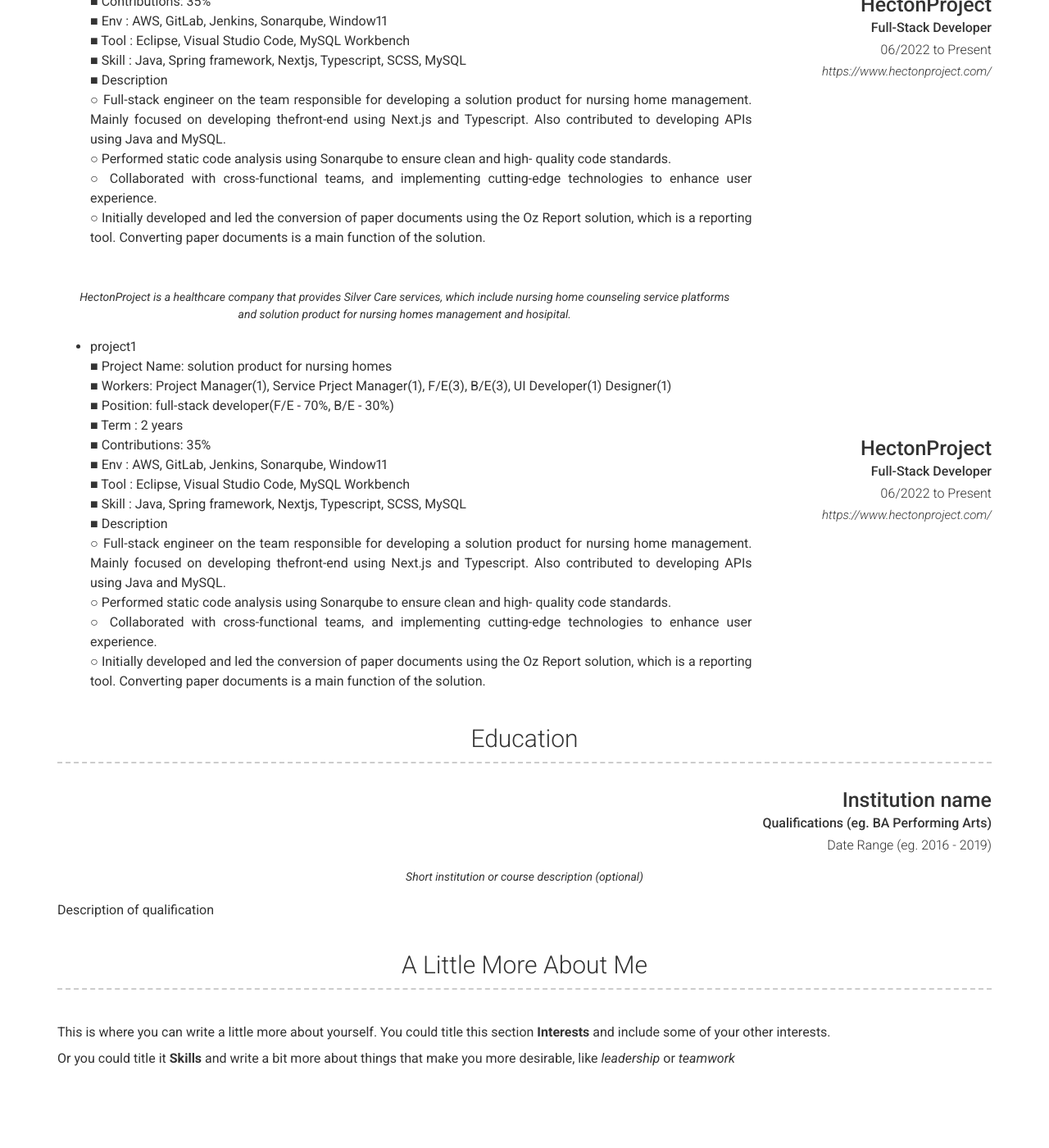
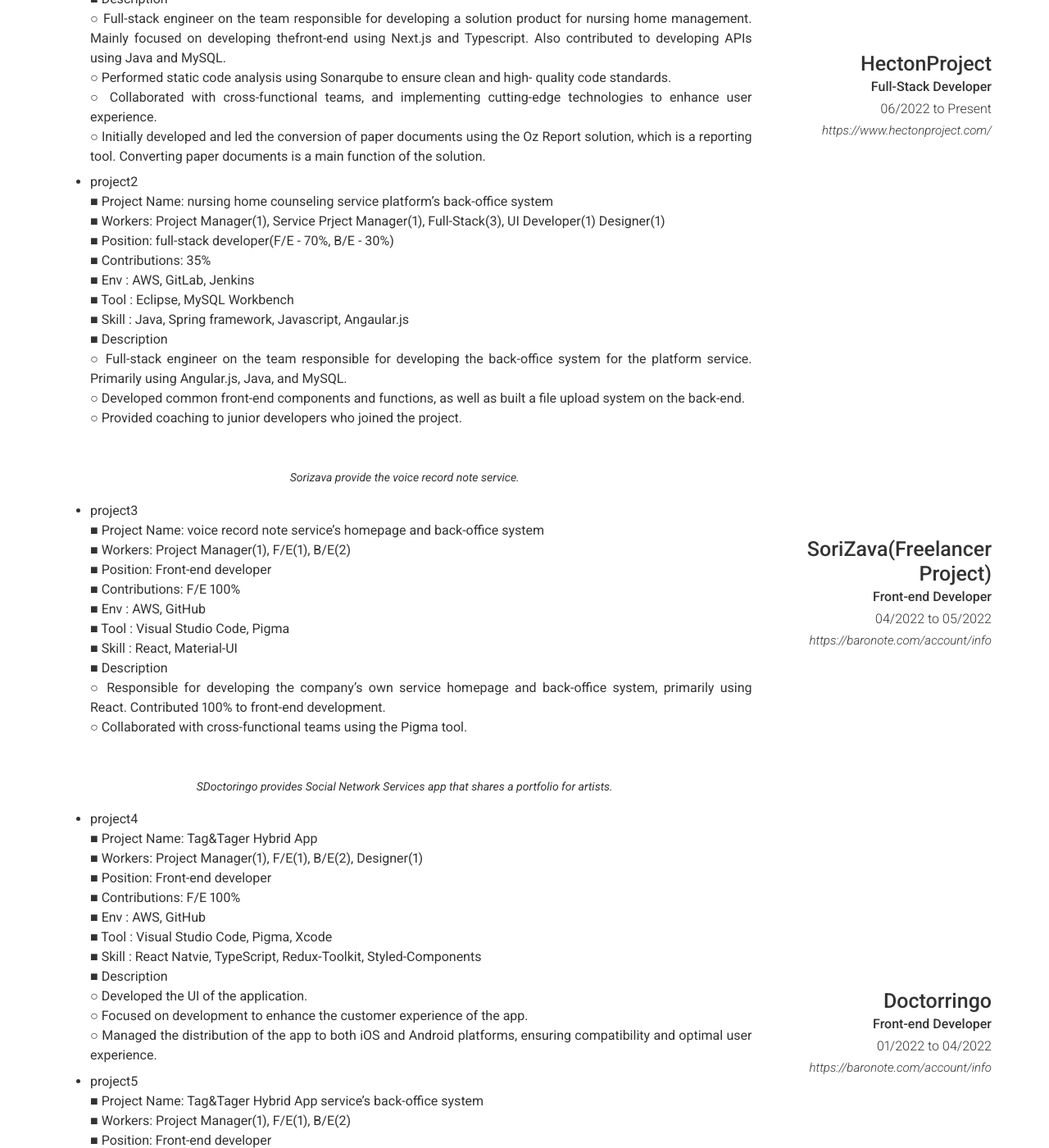
Before and after one commit to namhyeonlee/portfolio_namhyeon, a Jekyll site: the page built from index.md, in a window 1280 px wide and 1400 px high, scrolled down 1046 px. Shown: the whole window at 82% size. Built offline with Jekyll 4.4.1, drawn with Linux system fonts in a browser that asks for light colours; nearby versions of some CDN libraries; some of the changed text lies outside the part shown.

Commit message:
Add files via upload

```diff
--- a/_config.yml
+++ b/_config.yml
@@ -12,8 +12,6 @@ email: namhyeon128@gmail.com
 # email_title: Email (Email title override)
 phone: +821034634569
 # phone_title: Phone (Phone title override)
-website: https://drive.google.com/file/d/1cZNkoQhH4BAwUnxvgK8DyBKs4y9hlvhu/view?usp=sharing
-website_title: resume
 # website_title: Web (Website title override)
 
 # Dark Mode (true/false/never)
@@ -93,9 +91,8 @@ content:
           ■ Project Name: solution product for nursing homes<br>
           ■ Workers: Project Manager(1), Service Prject Manager(1), F/E(3), B/E(3), UI Developer(1) Designer(1)<br>
           ■ Position: full-stack developer(F/E - 70%, B/E - 30%)<br>
-          ■ Term : 2 years<br>
           ■ Contributions: 35%<br>
-          ■ Env : AWS, GitLab, Jenkins, Sonarqube, Window11<br>
+          ■ Env : AWS, GitLab, Jenkins, Sonarqube<br>
           ■ Tool : Eclipse, Visual Studio Code, MySQL Workbench<br>
           ■ Skill : Java, Spring framework, Nextjs, Typescript, SCSS, MySQL <br>
           ■ Description<br>
@@ -103,28 +100,70 @@ content:
           ○ Performed static code analysis using Sonarqube to ensure clean and high- quality code standards.<br>
           ○ Collaborated with cross-functional teams, and implementing cutting-edge technologies to enhance user experience.<br>
           ○ Initially developed and led the conversion of paper documents using the Oz Report solution, which is a reporting tool. Converting paper documents is a main function of the solution.<br>
+
+          - project2 <br>
+          ■ Project Name: nursing home counseling service platform’s back-office system<br>
+          ■ Workers: Project Manager(1), Service Prject Manager(1), Full-Stack(3), UI Developer(1) Designer(1)<br>
+          ■ Position: full-stack developer(F/E - 70%, B/E - 30%)<br>
+          ■ Contributions: 35%<br>
+          ■ Env : AWS, GitLab, Jenkins<br>
+          ■ Tool : Eclipse, MySQL Workbench<br>
+          ■ Skill : Java, Spring framework, Javascript, Angaular.js<br>
+          ■ Description<br>
+          ○ Full-stack engineer on the team responsible for developing the back-office system for the platform service. Primarily using Angular.js, Java, and MySQL.<br>
+          ○ Developed common front-end components and functions, as well as built a file upload system on the back-end.<br>
+          ○ Provided coaching to junior developers who joined the project.<br>
       - layout: right
-        title: HectonProject
-        sub_title: Full-Stack Developer
-        caption: 06/2022 to Present
-        link: https://www.hectonproject.com/
+        title: SoriZava(Freelancer Project)
+        sub_title: Front-end Developer
+        caption: 04/2022 to 05/2022
+        link: https://baronote.com/account/info
         quote: >
-          HectonProject is a healthcare company that provides Silver Care services, which include nursing home counseling service platforms and solution product for nursing homes management and hosipital.
+          Sorizava provide the voice record note service.
         description: | # this will include new lines to allow paragraphs
-          - project1 <br>
-          ■ Project Name: solution product for nursing homes<br>
-          ■ Workers: Project Manager(1), Service Prject Manager(1), F/E(3), B/E(3), UI Developer(1) Designer(1)<br>
-          ■ Position: full-stack developer(F/E - 70%, B/E - 30%)<br>
-          ■ Term : 2 years<br>
-          ■ Contributions: 35%<br>
-          ■ Env : AWS, GitLab, Jenkins, Sonarqube, Window11<br>
-          ■ Tool : Eclipse, Visual Studio Code, MySQL Workbench<br>
-          ■ Skill : Java, Spring framework, Nextjs, Typescript, SCSS, MySQL <br>
+          - project3 <br>
+          ■ Project Name: voice record note service's homepage and back-office system<br>
+          ■ Workers: Project Manager(1), F/E(1), B/E(2)<br>
+          ■ Position: Front-end developer<br>
+          ■ Contributions: F/E 100%<br>
+          ■ Env : AWS, GitHub<br>
+          ■ Tool : Visual Studio Code, Pigma<br>
+          ■ Skill : React, Material-UI<br>
           ■ Description<br>
-          ○ Full-stack engineer on the team responsible for developing a solution product for nursing home management. Mainly focused on developing thefront-end using Next.js and Typescript. Also contributed to developing APIs using Java and MySQL.<br>
-          ○ Performed static code analysis using Sonarqube to ensure clean and high- quality code standards.<br>
-          ○ Collaborated with cross-functional teams, and implementing cutting-edge technologies to enhance user experience.<br>
-          ○ Initially developed and led the conversion of paper documents using the Oz Report solution, which is a reporting tool. Converting paper documents is a main function of the solution.<br>
+          ○ Responsible for developing the company's own service homepage and back-office system, primarily using React. Contributed 100% to front-end development.<br>
+          ○ Collaborated with cross-functional teams using the Pigma tool.<br>
+      - layout: right
+        title: Doctorringo
+        sub_title: Front-end Developer
+        caption: 01/2022 to 04/2022
+        link: https://baronote.com/account/info
+        quote: >
+          SDoctoringo provides Social Network Services app that shares a portfolio for artists.
+        description: | # this will include new lines to allow paragraphs
+          - project4 <br>
+          ■ Project Name: Tag&Tager Hybrid App<br>
+          ■ Workers: Project Manager(1), F/E(1), B/E(2), Designer(1)<br>
+          ■ Position: Front-end developer<br>
+          ■ Contributions: F/E 100%<br>
+          ■ Env : AWS, GitHub<br>
+          ■ Tool : Visual Studio Code, Pigma, Xcode<br>
+          ■ Skill : React Natvie, TypeScript, Redux-Toolkit, Styled-Components<br>
+          ■ Description<br>
+          ○ Developed the UI of the application.<br>
+          ○ Focused on development to enhance the customer experience of the app.<br>
+          ○ Managed the distribution of the app to both iOS and Android platforms, ensuring compatibility and optimal user experience.<br>
+
+          - project5 <br>
+          ■ Project Name: Tag&Tager Hybrid App service’s back-office system<br>
+          ■ Workers: Project Manager(1), F/E(1), B/E(2)<br>
+          ■ Position: Front-end developer<br>
+          ■ Contributions: F/E 100%<br>
+          ■ Env : AWS, GitHub<br>
+          ■ Tool : Visual Studio Code, Pigma<br>
+          ■ Skill : React, TypeScript, Redux-Toolkit, Material-UI<br>
+          ■ Description<br>
+          ○ Developed UI design of the application.<br>
+          ○ Played a key role in the front-end development of the back-office system, including the initial development of common components and functions to improve efficiency and consistency.<br>
   - title: Education
     layout: list
     content:
```
